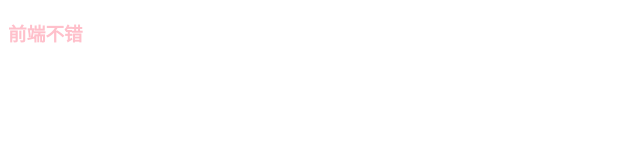
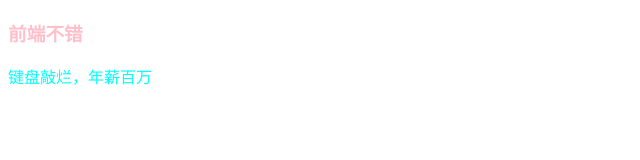
Before and after one commit to chunyanhuang/test, a plain HTML site: page index.html in a window 1280 px wide. Shown: the whole page, without its empty margins (0-640 px from the left). Drawn offline with Linux system fonts and the light colour scheme.

Commit message:
提交develop内容

```diff
--- a/css/index.css
+++ b/css/index.css
@@ -1,3 +1,6 @@
 h3 {
   color: pink;
 }
+p {
+  color: aqua;
+}
--- a/index.html
+++ b/index.html
@@ -9,5 +9,6 @@
 </head>
 <body>
   <h3>前端不错</h3>
+  <p>键盘敲烂，年薪百万</p>
 </body>
 </html>
```
